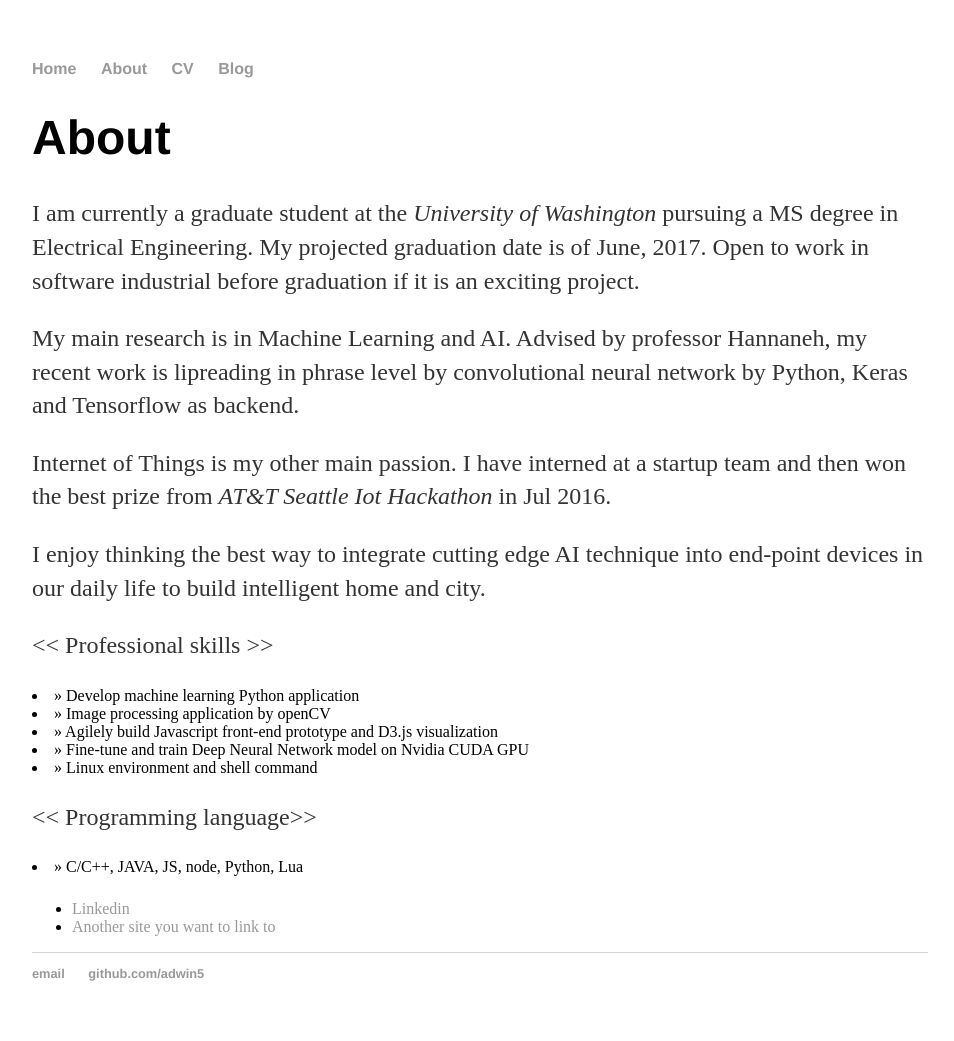
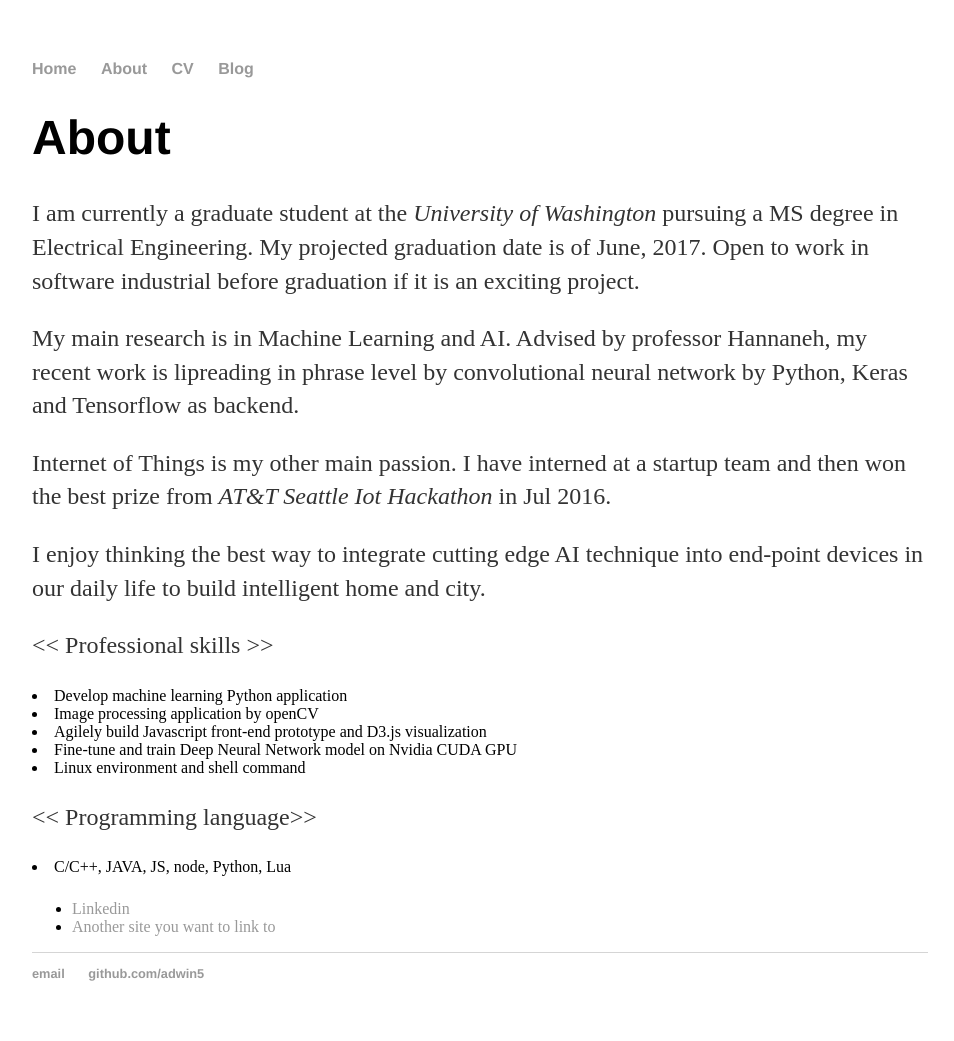
Before and after one commit to adwin5/adwin5.github.io, a Jekyll site: the page built from about/index.html, in a window 1280 px wide. Shown: the whole page, without its empty margins (160-1114 px from the left). Built offline with Jekyll 4.4.1, drawn with Linux system fonts in a browser that asks for light colours.

```diff
--- a/about/index.html
+++ b/about/index.html
@@ -15,15 +15,15 @@ title: About Adwin
 			</p>
 		        <p>
 				<< Professional skills >>
-				<li>» Develop machine learning Python application </li>
-				<li>» Image processing application by openCV</li>
-				<li>» Agilely build Javascript front-end prototype and D3.js visualization</li>
-				<li>» Fine-tune and train Deep Neural Network model on Nvidia CUDA GPU</li>
-				<li>» Linux environment and shell command</li>
+				<li>Develop machine learning Python application </li>
+				<li>Image processing application by openCV</li>
+				<li>Agilely build Javascript front-end prototype and D3.js visualization</li>
+				<li>Fine-tune and train Deep Neural Network model on Nvidia CUDA GPU</li>
+				<li>Linux environment and shell command</li>
 			</p>
 			<p>
 				<< Programming language>>
-				<li>» C/C++, JAVA, JS, node, Python, Lua</li>
+				<li>C/C++, JAVA, JS, node, Python, Lua</li>
 			</p>
 			<ul class="contacts">
 				<li><a href="https://www.linkedin.com/in/adwin-j/en">Linkedin</a></li>
```
